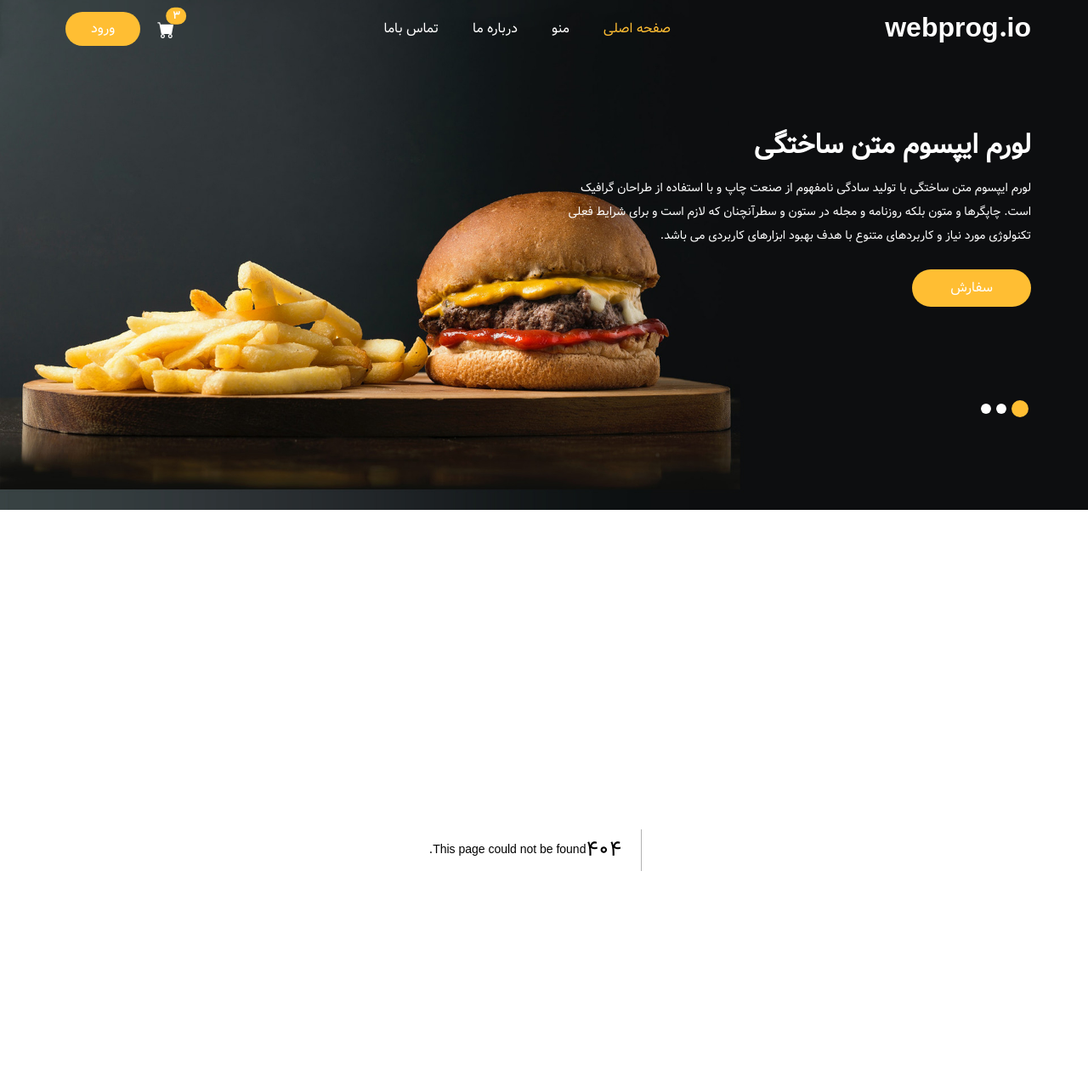
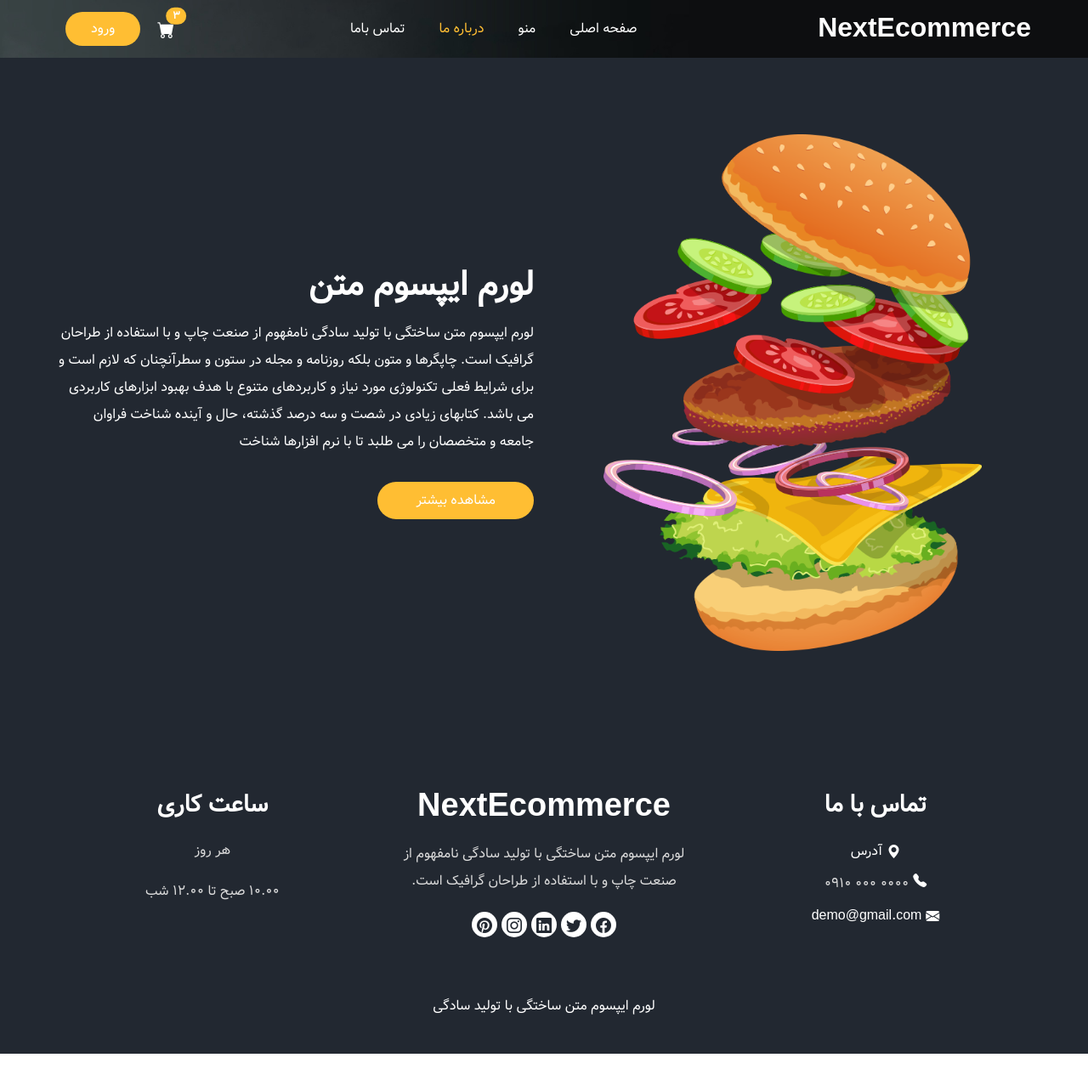
Before and after one commit to hosseinabdollahzadeh/nextjs14-ecommerce-project, a Next.js app in the folder next-app/: page /about in a window 1280 px wide. Before the commit this address had no page. Shown: the top 1278 px of the page at 85% size. After the commit the page ends 1240 px from the top, so only its background shows below. Built offline with nearby package versions, Linux system fonts and the light colour scheme.

Commit message:
Add footer, and link menu for contact and about pages

```diff
--- /dev/null
+++ b/next-app/app/about/page.js
@@ -0,0 +1,7 @@
+import About from "@/components/About";
+
+export default function AboutPage(){
+    return (
+        <About />
+    )
+}
--- a/next-app/app/layout.js
+++ b/next-app/app/layout.js
@@ -2,6 +2,7 @@ import "./globals.css";
 import BootstrapClient from "@/components/libraries/Bootstrap";
 import Header from "@/components/layout/Header";
 import Toastify from "@/components/libraries/Toastify";
+import Footer from "@/components/layout/Footer";
 
 export default function RootLayout({ children }) {
   return (
@@ -10,6 +11,7 @@ export default function RootLayout({ children }) {
       <Header />
       {children}
 
+      <Footer />
       <BootstrapClient />
       <Toastify />
       </body>
--- /dev/null
+++ b/next-app/components/layout/Footer.js
@@ -0,0 +1,83 @@
+export default function Footer() {
+    return (
+        <footer className="footer_section">
+            <div className="container">
+                <div className="row">
+                    <div className="col-md-4 footer-col">
+                        <div className="footer_contact">
+                            <h4>
+                                تماس با ما
+                            </h4>
+                            <div className="contact_link_box">
+                                <a href="">
+                                    <i className="bi bi-geo-alt-fill"></i>
+                                    <span>
+                                    آدرس
+                                </span>
+                                </a>
+                                <a href="">
+                                    <div className="d-flex justify-content-center">
+                                        <i className="bi bi-telephone-fill" aria-hidden="true"></i>
+                                        <p className="my-0" style={{direction: 'ltr'}}>
+                                            0910 000 0000
+                                        </p>
+                                    </div>
+                                </a>
+                                <a href="">
+                                    <i className="bi bi-envelope-fill"></i>
+                                    <span>
+                                    demo@gmail.com
+                                </span>
+                                </a>
+                            </div>
+                        </div>
+                    </div>
+                    <div className="col-md-4 footer-col">
+                        <div className="footer_detail">
+                            <a href="" className="footer-logo">
+                                NextEcommerce
+                            </a>
+                            <p>
+                                لورم ایپسوم متن ساختگی با تولید سادگی نامفهوم از صنعت چاپ و با استفاده از طراحان گرافیک
+                                است.
+                            </p>
+                            <div className="footer_social">
+                                <a href="">
+                                    <i className="bi bi-facebook"></i>
+                                </a>
+                                <a href="">
+                                    <i className="bi bi-twitter"></i>
+                                </a>
+                                <a href="">
+                                    <i className="bi bi-linkedin"></i>
+                                </a>
+                                <a href="">
+                                    <i className="bi bi-instagram"></i>
+                                </a>
+                                <a href="">
+                                    <i className="bi bi-pinterest"></i>
+                                </a>
+                            </div>
+                        </div>
+                    </div>
+                    <div className="col-md-4 footer-col">
+                        <h4>
+                            ساعت کاری
+                        </h4>
+                        <p>
+                            هر روز
+                        </p>
+                        <p>
+                            10.00 صبح تا 12.00 شب
+                        </p>
+                    </div>
+                </div>
+                <div className="footer-info">
+                    <p>
+                        لورم ایپسوم متن ساختگی با تولید سادگی
+                    </p>
+                </div>
+            </div>
+        </footer>
+    )
+}
--- a/next-app/components/layout/Header.js
+++ b/next-app/components/layout/Header.js
@@ -1,22 +1,26 @@
+"use client"
 import heroImage from "@/public/images/hero-bg.jpg"
 import Image from "next/image";
+import Link from "next/link";
+import {usePathname} from "next/navigation";
 
-export default function Header(){
+export default function Header() {
+    const pathname = usePathname()
     return (
-        <div>
+        <div className={ pathname === '/' ? '' : 'sub_page'}>
             <div className="hero_area">
                 <div className="bg-box">
-                    <Image src={heroImage} priority alt="hero-image" />
+                    <Image src={heroImage} priority alt="hero-image"/>
                 </div>
 
                 <header className="header_section">
                     <div className="container">
                         <nav className="navbar navbar-expand-lg custom_nav-container">
-                            <a className="navbar-brand" href="index.html">
+                            <Link className="navbar-brand" href="/">
                             <span>
-                                webprog.io
+                                NextEcommerce
                             </span>
-                            </a>
+                            </Link>
 
                             <button className="navbar-toggler" type="button" data-bs-toggle="collapse"
                                     data-bs-target="#navbarSupportedContent" aria-controls="navbarSupportedContent"
@@ -26,17 +30,17 @@ export default function Header(){
 
                             <div className="collapse navbar-collapse" id="navbarSupportedContent">
                                 <ul className="navbar-nav mx-auto">
-                                    <li className="nav-item active">
-                                        <a className="nav-link" href="index.html">صفحه اصلی</a>
+                                    <li className={pathname === '/' ? 'nav-item active' : 'nav-item'}>
+                                        <Link className="nav-link" href="/">صفحه اصلی</Link>
                                     </li>
-                                    <li className="nav-item">
-                                        <a className="nav-link" href="menu.html">منو</a>
+                                    <li className={pathname === '/menu' ? 'nav-item active' : 'nav-item'}>
+                                        <Link className="nav-link" href="/menu">منو</Link>
                                     </li>
-                                    <li className="nav-item">
-                                        <a className="nav-link" href="about.html">درباره ما</a>
+                                    <li className={pathname === '/about' ? 'nav-item active' : 'nav-item'}>
+                                        <Link className="nav-link" href="/about">درباره ما</Link>
                                     </li>
-                                    <li className="nav-item">
-                                        <a className="nav-link" href="contact.html">تماس باما</a>
+                                    <li className={pathname === '/contact' ? 'nav-item active' : 'nav-item'}>
+                                        <Link className="nav-link" href="/contact">تماس باما</Link>
                                     </li>
                                 </ul>
                                 <div className="user_option">
@@ -55,7 +59,7 @@ export default function Header(){
                     </div>
                 </header>
 
-                <section className="slider_section">
+                {pathname === '/' && <section className="slider_section">
                     <div id="customCarousel1" className="carousel slide" data-bs-ride="carousel">
                         <div className="carousel-inner">
                             <div className="carousel-item active">
@@ -155,7 +159,7 @@ export default function Header(){
                         </div>
                     </div>
 
-                </section>
+                </section>}
 
             </div>
         </div>
```
Also changed, not shown: next-app/app/contact/page.js (added, +7 -0 lines).
